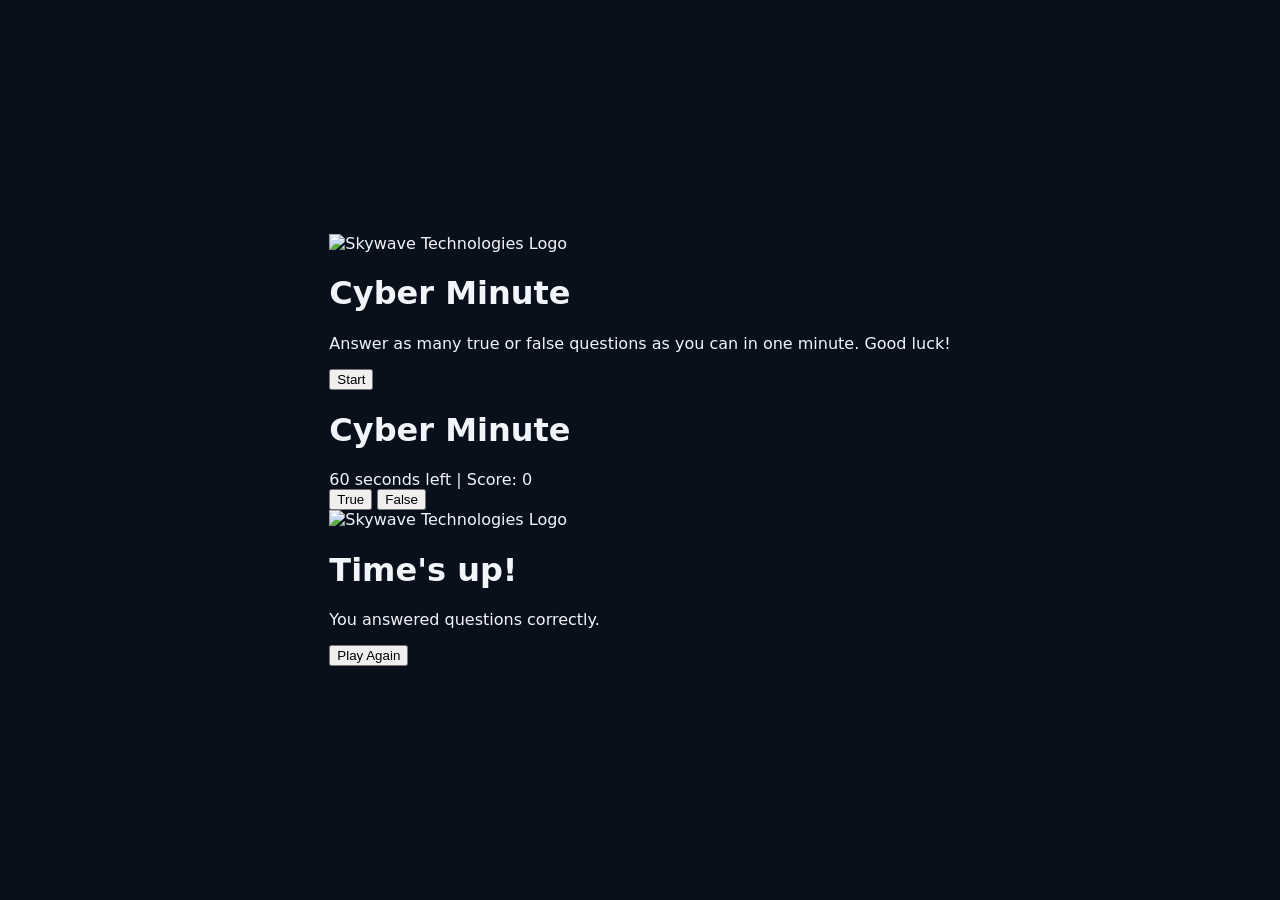
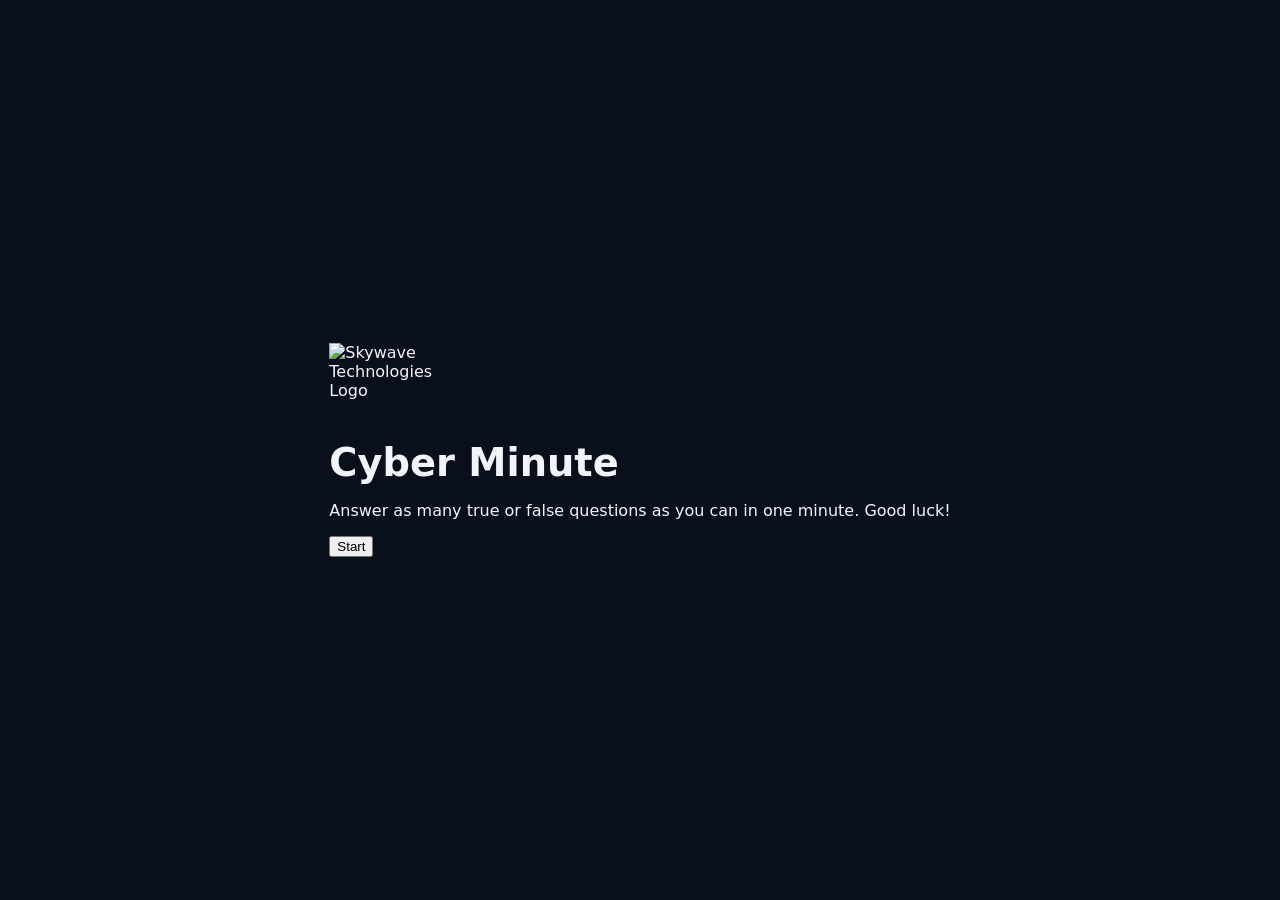

fix(css): Repair styles.css syntax - remove stray :root, close 3 missing braces, normalize line endings

--- a/styles.css
+++ b/styles.css
@@ -12,7 +12,6 @@
     --glass-bg: rgba(17, 24, 39, 0.05);
     --glass-border: rgba(148, 163, 184, 0.22);
 }
-:root {
 
 * {
     box-sizing: border-box;
@@ -72,6 +71,8 @@ body {
     display: flex;
     flex-direction: column;
     justify-content: center;
+}
+
 
 h1 {
     font-size: 2.4rem;
@@ -384,6 +385,8 @@ h1 {
     display: flex;
     gap: 12px;
     justify-content: center;
+}
+
 
 .modal-buttons .btn {
     flex: 1;
